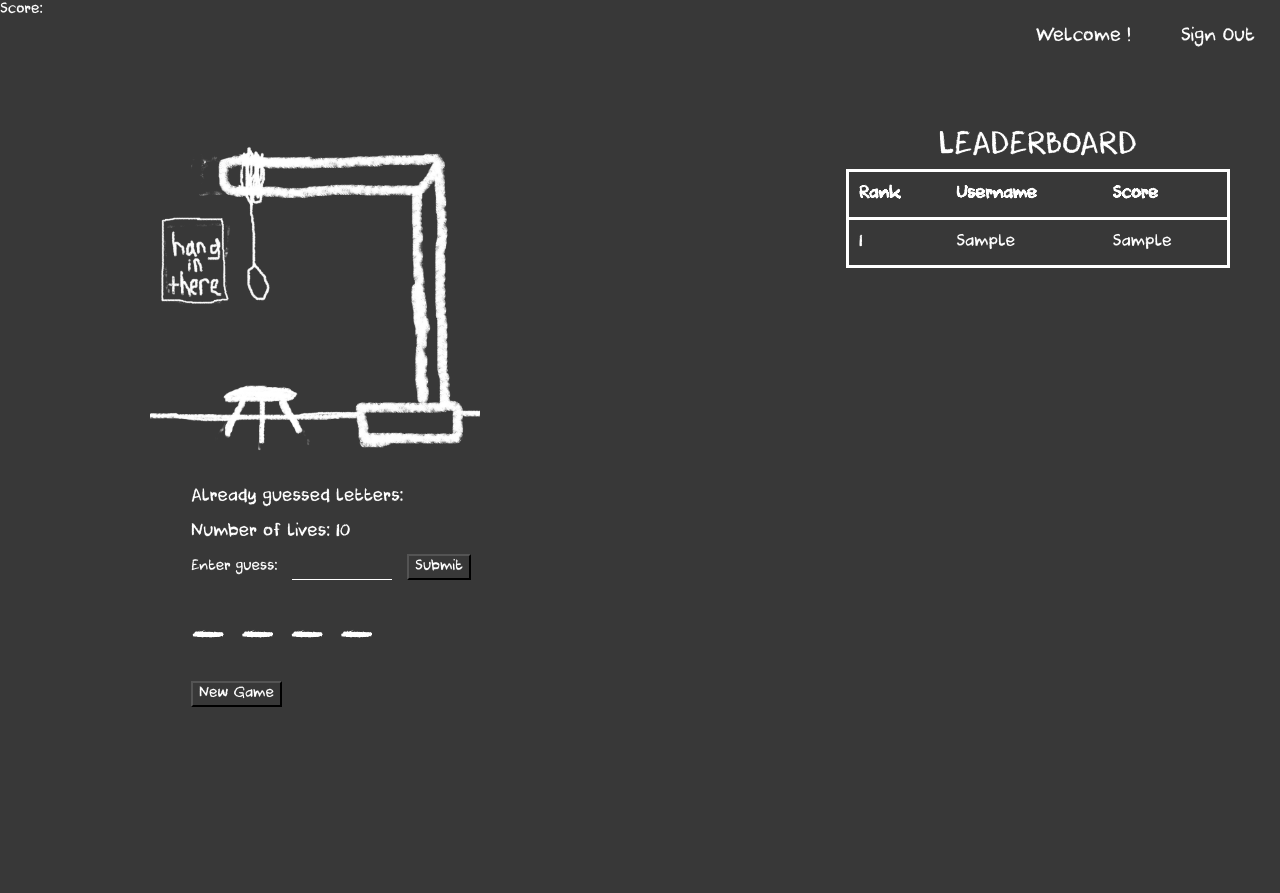
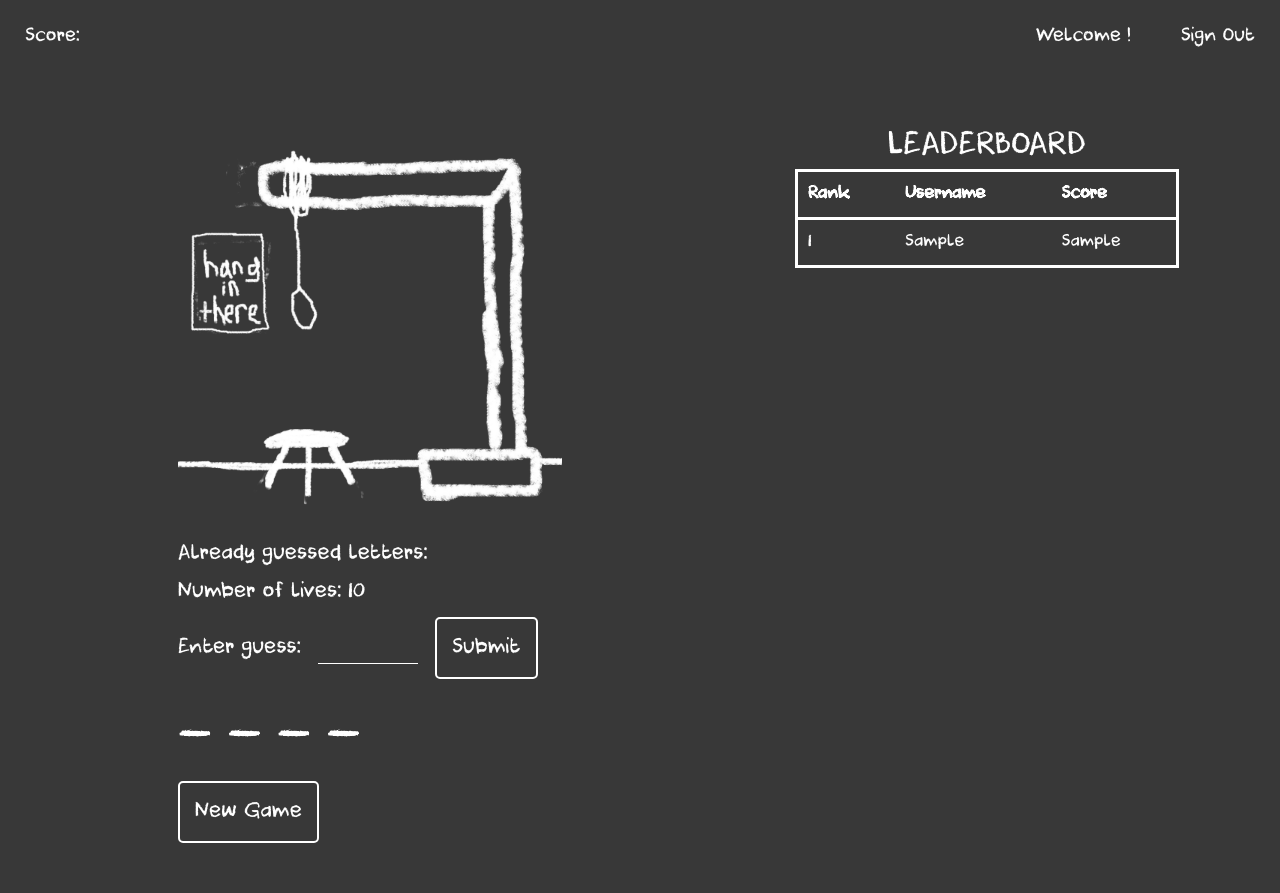
Before and after one commit to achou11/hangman, a PHP site: page /home.php in a window 1280 px wide. Before the commit the page ends 707 px from the top, so only its background shows below. Run offline with PHP 8.4, Linux system fonts and the light colour scheme; the visitor is signed in with stand-in values (Sample User, id 1); tables that the repository leaves empty or names only in its code hold one stand-in row (values such as "Sample post"); data that the repository does not hold is empty; a stand-in replaces the project's code that opens the database connection.

Commit message:
Add files via upload

```diff
--- a/css/menu.css
+++ b/css/menu.css
@@ -17,6 +17,11 @@
   float: right;
   margin:25px;
 }
+.score-block{
+  background: none;
+  float: left;
+  margin:25px;
+}
 .home-block{
   background: none;
   float: left;
@@ -26,7 +31,12 @@
   font-size: 18px;
   color:white;
 }
+.score-text {
+  text-align: center;
+  color: white;
+  font-size: 18px;
 
+}
 
 .logout-text {
   text-align: center;
--- a/css/style.css
+++ b/css/style.css
@@ -1,13 +1,14 @@
 p.image-background{
   background: none;
+  text-align: center;
   /*background-image: url("../uploads/background.jpg"), url("../uploads/background.png");*/
 }
 
 p{
-  font-size: 17px;
+  font-size: 20px;
 }
 .input-controls{
-  width: 80%;
+  width: 60%;
   text-align: left;
   margin-left: auto;
   margin-right:auto;
@@ -22,16 +23,43 @@
   margin-top: 10px;
 }
 
+#submit-btn{
+  font-size: 20px;
+  padding: 15px;
+  border: 2px solid white;
+  border-radius: 5px;
+  background: none;
+  color:white;
+}
+#submit-btn:hover{
+  background: white;
+  color: black !important;
+}
+#reset-btn{
+  font-size: 20px;
+  padding: 15px;
+  border: 2px solid white;
+  border-radius: 5px;
+  background: none;
+  color:white;
+}
+#reset-btn:hover{
+  background: white;
+  color: black !important;
+}
+
 #user-guess {
   border: 0;
   border-bottom: 1px solid white;
   outline: none;
-  font-size: 16px;
+  font-size: 20px;
   text-align: center;
   width: 100px;
   margin: 0 10px 0 10px;
 }
-
+#guess-input{
+  font-size: 20px;
+}
 #submit-btn {
   outline: none;
 }
@@ -41,5 +69,5 @@
 }
 
 #scene {
-  width:80%;
+  width:60%;
 }
--- a/css/user.css
+++ b/css/user.css
@@ -1,16 +1,18 @@
+
+
 .game{
-  float:left;
   position: relative;
-  width: 40%;
+  display:inline-block;
+  vertical-align: top;
+  width: 50%;
   margin: 50px;
-  background: none;
-  padding-left: 100px;
 }
 .leaderboard{
-  float:right;
+  position: relative;
   width: 30%;
+  display:inline-block;
+  vertical-align: top;
   margin: 50px;
-  background: none;
 }
 
 .leaders{
```
Also changed, not shown: css/form.css (+15 -0 lines).
